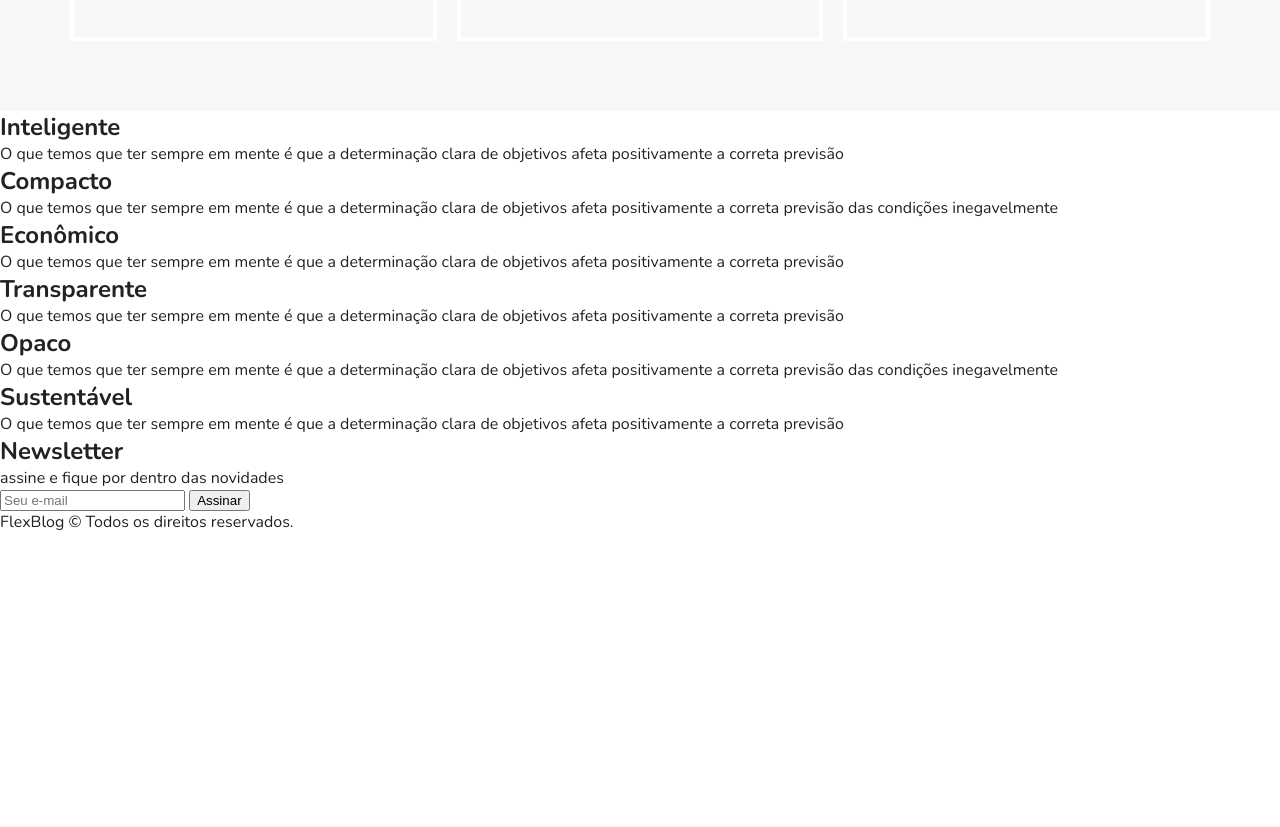
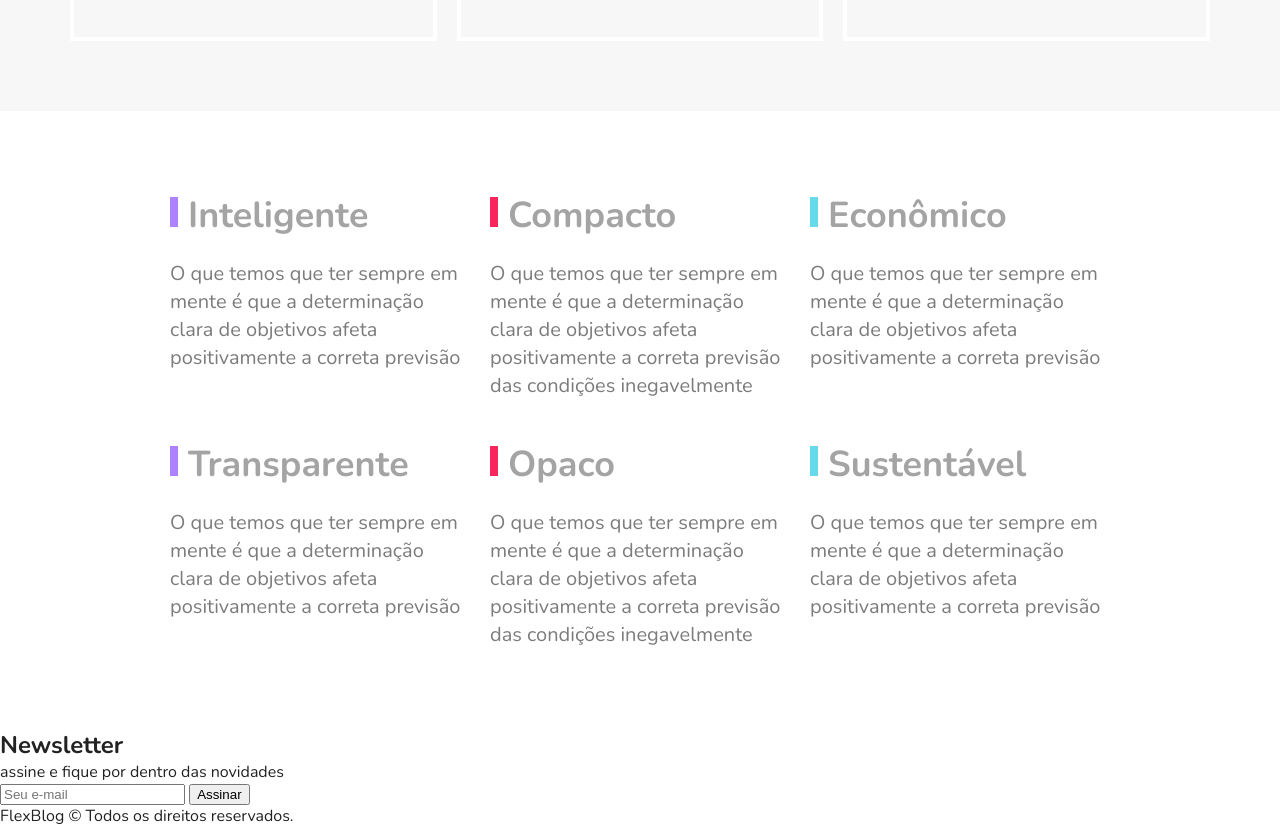
Before and after one commit to gustavolinhaus/flexblog, a plain HTML site: page index.html in a window 1280 px wide. Shown: the part 2477-3304 px from the top of the page. Before the commit the page ends 3010 px from the top, so only its background shows below. Drawn offline with nearby package versions, Linux system fonts and the light colour scheme.

Commit message:
qualidade

```diff
--- a/css/style.css
+++ b/css/style.css
@@ -265,3 +265,49 @@ img {
 		order: -1;
 	}
 }
+
+/*Qualidade*/
+
+.qualidade {
+	max-width: 960px;
+	margin: 60px auto;
+	display: flex;
+	flex-wrap: wrap;
+}
+
+.qualidade-item {
+	flex: 1 1 300px;
+	margin: 20px 10px;
+}
+
+.qualidade-item h2 {
+	font-size: 2.25rem;
+	color: #a4a4a4;
+	margin-bottom: 20px;
+}
+
+.qualidade-item h2::before {
+	content: '';
+	display: inline-block;
+	width: 8px;
+	height: 30px;
+	margin-right: 10px;
+}
+
+.qualidade-item:nth-of-type(3n+1) h2::before {
+	background: #ae81ff;
+}
+
+.qualidade-item:nth-of-type(3n+2) h2::before {
+	background: #f9265e;
+}
+
+.qualidade-item:nth-of-type(3n+3) h2::before {
+	background: #66d9eb;
+}
+
+.qualidade-item p {
+	font-size: 1.25rem;
+	line-height: 1.4;
+	color: #7c7c7c;
+}
```
